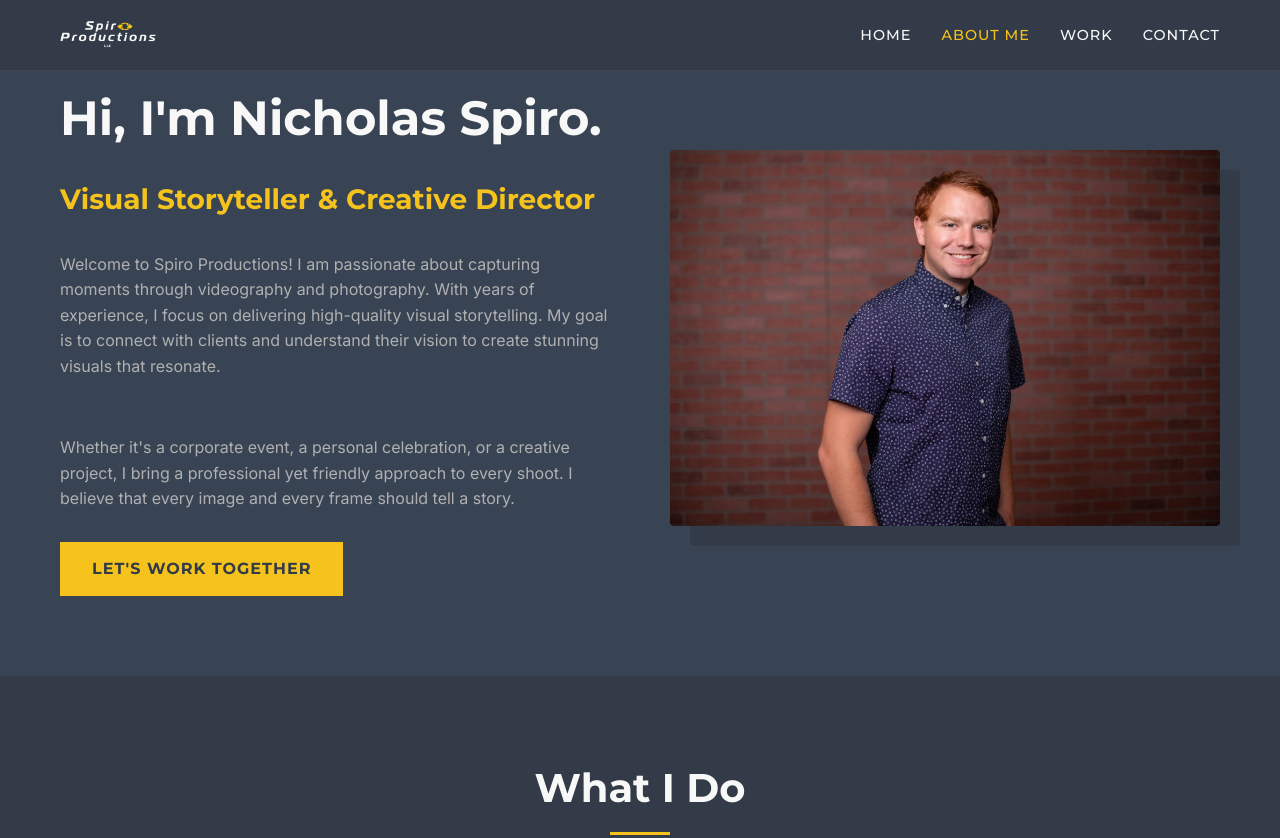
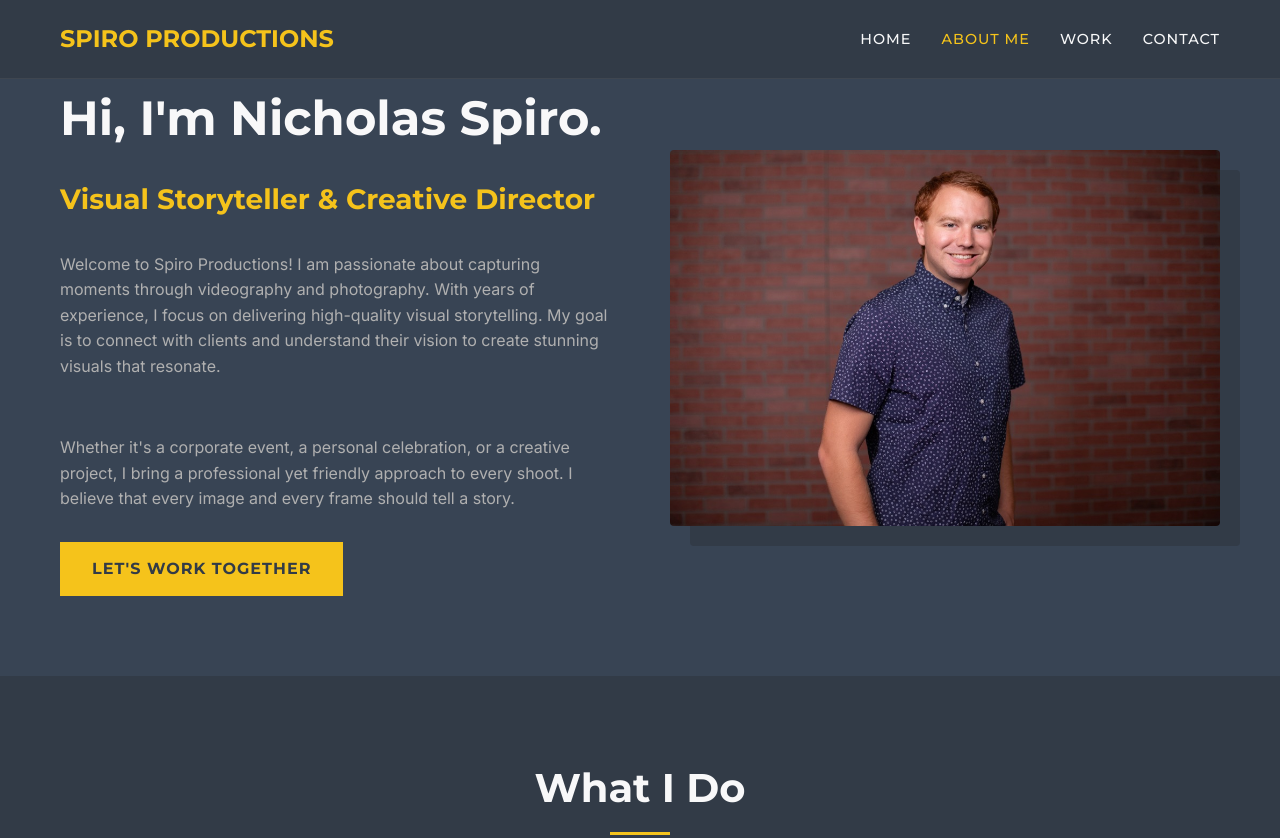
Before and after one commit to itsnickspiro/Nicholasspiro.com, a plain HTML site: page about.html in a window 1280 px wide. Shown: the top 838 px of the page. Drawn offline with Linux system fonts and the light colour scheme.

Commit message:
Refactor: Replace image logo with text in navigation headers across all main pages.

```diff
--- a/about.html
+++ b/about.html
@@ -18,7 +18,7 @@
 <body>
     <header class="main-header">
         <div class="container nav-container">
-            <a href="index.html" class="logo"><img src="assets/images/spiro_logo.png" alt="Spiro Productions Logo"></a>
+            <a href="index.html" class="logo">SPIRO PRODUCTIONS</a>
             <div class="mobile-toggle"><i class="fa-solid fa-bars"></i></div>
             <nav>
                 <ul class="nav-links">
```
Also changed, not shown: contact.html (+1 -1 lines), index.html (+1 -1 lines), work.html (+1 -1 lines).
